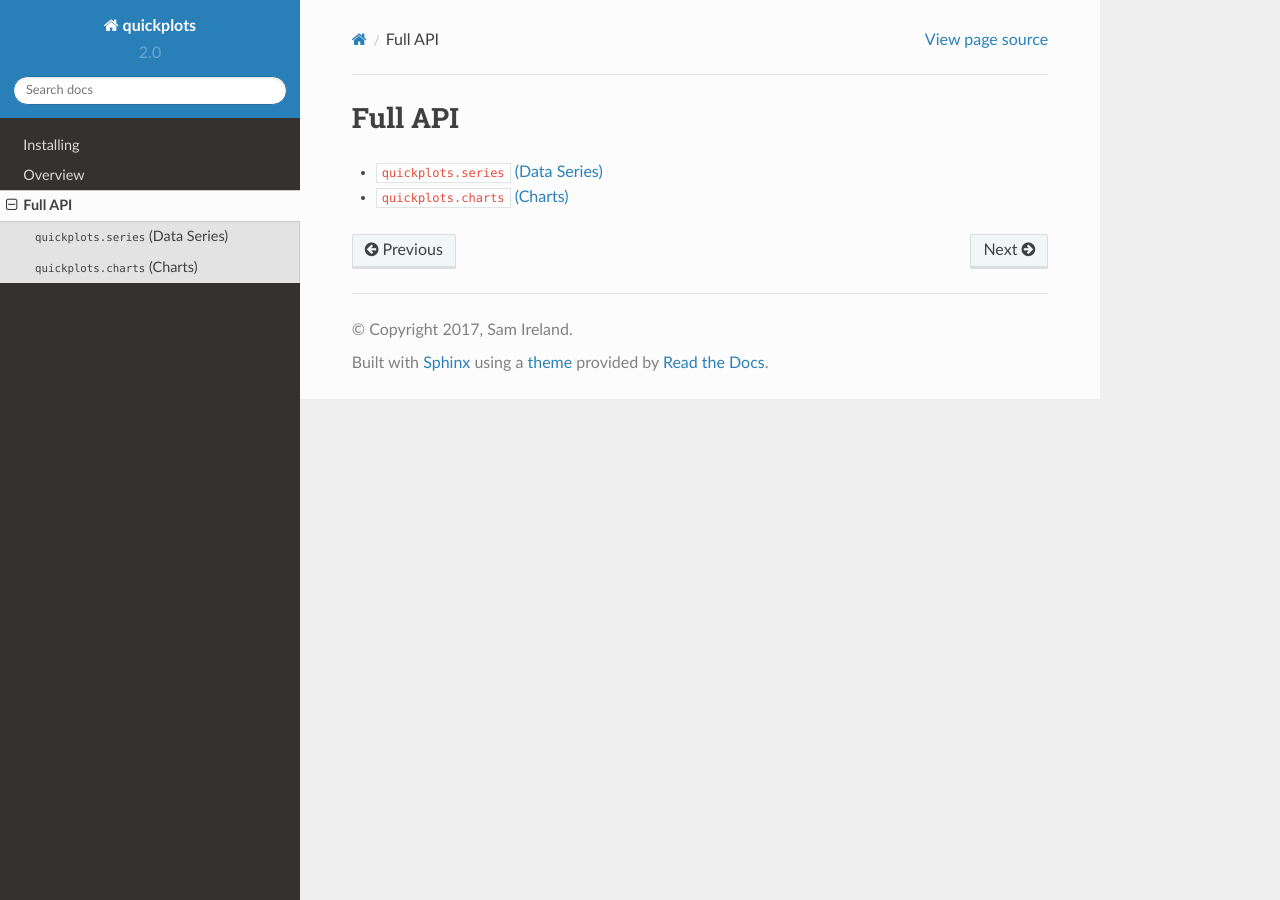
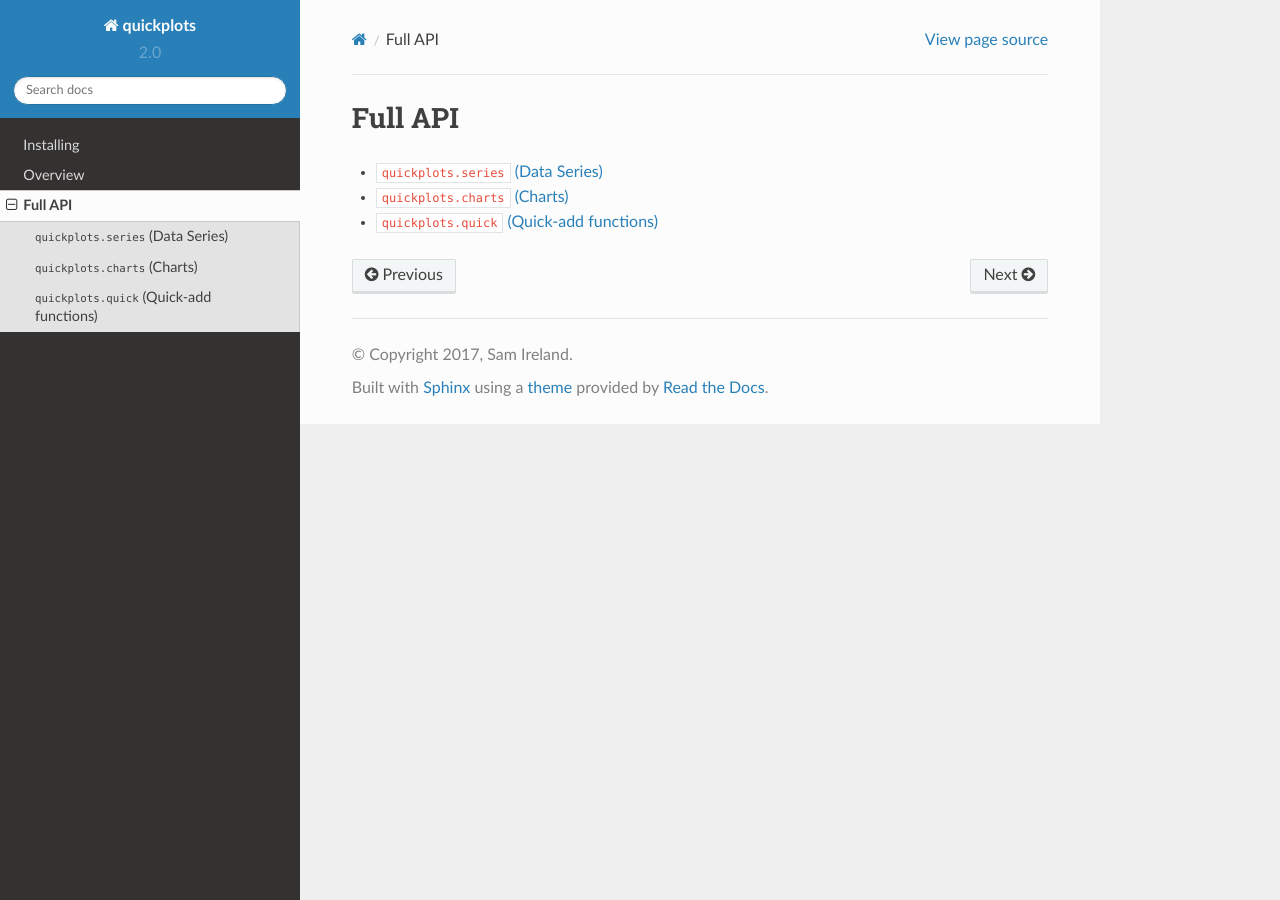
Before and after one commit to samirelanduk/quickplots, a Sphinx documentation site: the page built from docs/source/api.rst, in a window 1280 px wide. Built offline with Sphinx 7.4.7 and the Read the Docs theme 2.0.0, drawn with Linux system fonts in a browser that asks for light colours; formulas are drawn with MathJax 3.

Commit message:
Start api docs for quick functions

```diff
--- a/docs/source/api.rst
+++ b/docs/source/api.rst
@@ -4,3 +4,4 @@ Full API
 .. toctree ::
     api/series
     api/charts
+    api/quick
--- /dev/null
+++ b/docs/source/api/quick.rst
@@ -0,0 +1,5 @@
+``quickplots.quick`` (Quick-add functions)
+~~~~~~~~~~~~~~~~~~~~~~~~~~~~~~~~~~~~~~~~~~
+
+.. automodule:: quickplots.quick
+    :members:
```
